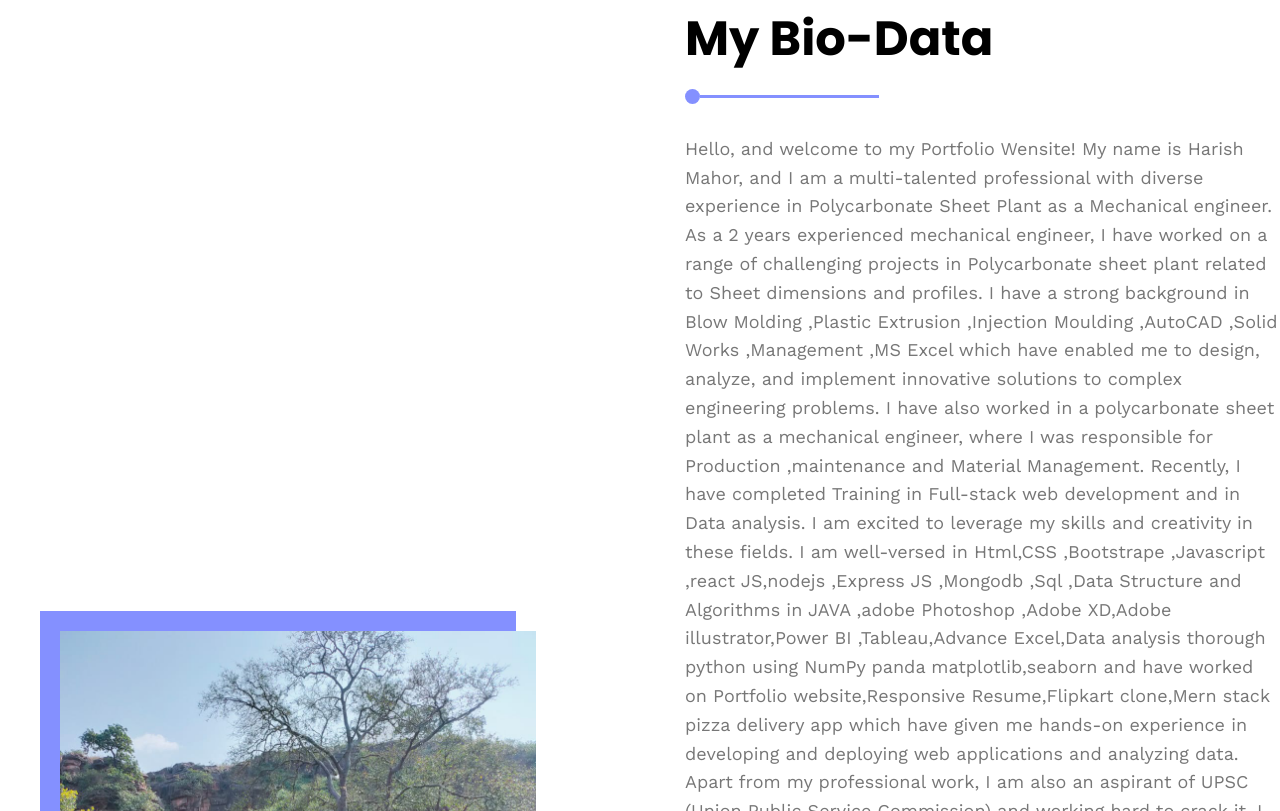
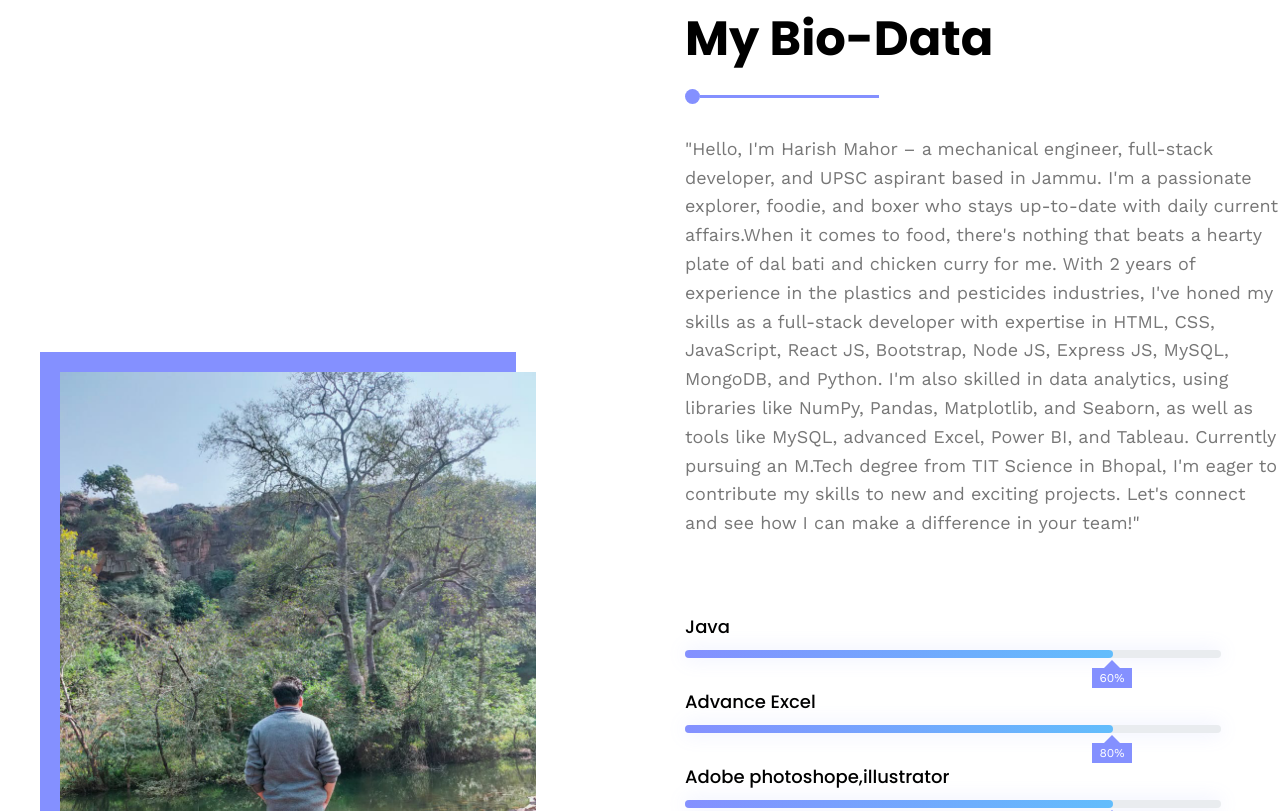
Before and after one commit to Ankitmahor/MyPortFolioWebsite4, a plain HTML site: page index.html in a window 1280 px wide. Shown: the part 874-1685 px from the top of the page. Drawn offline with nearby package versions, Linux system fonts and the light colour scheme.

Commit message:
Update index.html

```diff
--- a/index.html
+++ b/index.html
@@ -98,11 +98,24 @@
         <div class="bio-data">
           <h2 class="common-heading">my bio-data</h2>
           <p>
-              Hello, and welcome to my Portfolio Wensite! My name is Harish Mahor, and I am a multi-talented professional with diverse experience in Polycarbonate Sheet Plant as a Mechanical engineer.
+              <!--  Hello, and welcome to my Portfolio Wensite! My name is Harish Mahor, and I am a multi-talented professional with diverse experience in Polycarbonate Sheet Plant as a Mechanical engineer.
 As a 2 years experienced mechanical engineer, I have worked on a range of challenging projects in Polycarbonate sheet plant related to Sheet dimensions and profiles. I have a strong background in Blow Molding ,Plastic Extrusion ,Injection Moulding ,AutoCAD ,Solid Works ,Management ,MS Excel which have enabled me to design, analyze, and implement innovative solutions to complex engineering problems. I have also worked in a polycarbonate sheet plant as a mechanical engineer, where I was responsible for Production ,maintenance and Material Management.
 Recently, I have completed Training in Full-stack web development and in Data analysis. I am excited to leverage my skills and creativity in these fields. I am well-versed in Html,CSS ,Bootstrape ,Javascript ,react JS,nodejs ,Express JS ,Mongodb ,Sql ,Data Structure and Algorithms in JAVA ,adobe Photoshop ,Adobe XD,Adobe illustrator,Power BI ,Tableau,Advance Excel,Data analysis thorough python using NumPy panda matplotlib,seaborn and have worked on Portfolio website,Responsive Resume,Flipkart clone,Mern stack pizza delivery app which have given me hands-on experience in developing and deploying web applications and analyzing data.
 Apart from my professional work, I am also an aspirant of UPSC (Union Public Service Commission) and working hard to crack it. I believe in continuous learning and personal development, which has led me to pursue diverse interests and excel in different fields.
-I am passionate about using my skills and expertise to make a positive impact in the world. I am excited to connect with other professionals and potential collaborators through LinkedIn. Please feel free to reach out if you would like to discuss a project, job opportunity, or anything related to our shared interests. Thank you for visiting my profile!
+I am passionate about using my skills and expertise to make a positive impact in the world. I am excited to connect with other professionals and potential collaborators through LinkedIn. Please feel free to reach out if you would like to discuss a project, job opportunity, or anything related to our shared interests. Thank you for visiting my profile!    -->
+      "Hello, I'm Harish Mahor – a mechanical engineer, full-stack developer, and UPSC aspirant based in Jammu. I'm a passionate explorer, foodie, and boxer who stays up-to-date with daily current affairs.When it comes to food, there's nothing that beats a hearty plate of dal bati and chicken curry for me.
+
+With 2 years of experience in the plastics and pesticides industries, I've honed my skills as a full-stack developer with expertise in HTML, CSS, JavaScript, React JS, Bootstrap, Node JS, Express JS, MySQL, MongoDB, and Python. I'm also skilled in data analytics, using libraries like NumPy, Pandas, Matplotlib, and Seaborn, as well as tools like MySQL, advanced Excel, Power BI, and Tableau.
+
+Currently pursuing an M.Tech degree from TIT Science in Bhopal, I'm eager to contribute my skills to new and exciting projects. Let's connect and see how I can make a difference in your team!"
+
+
+
+
+
+
+
+
           </p>
           <br />
           <p>
```
